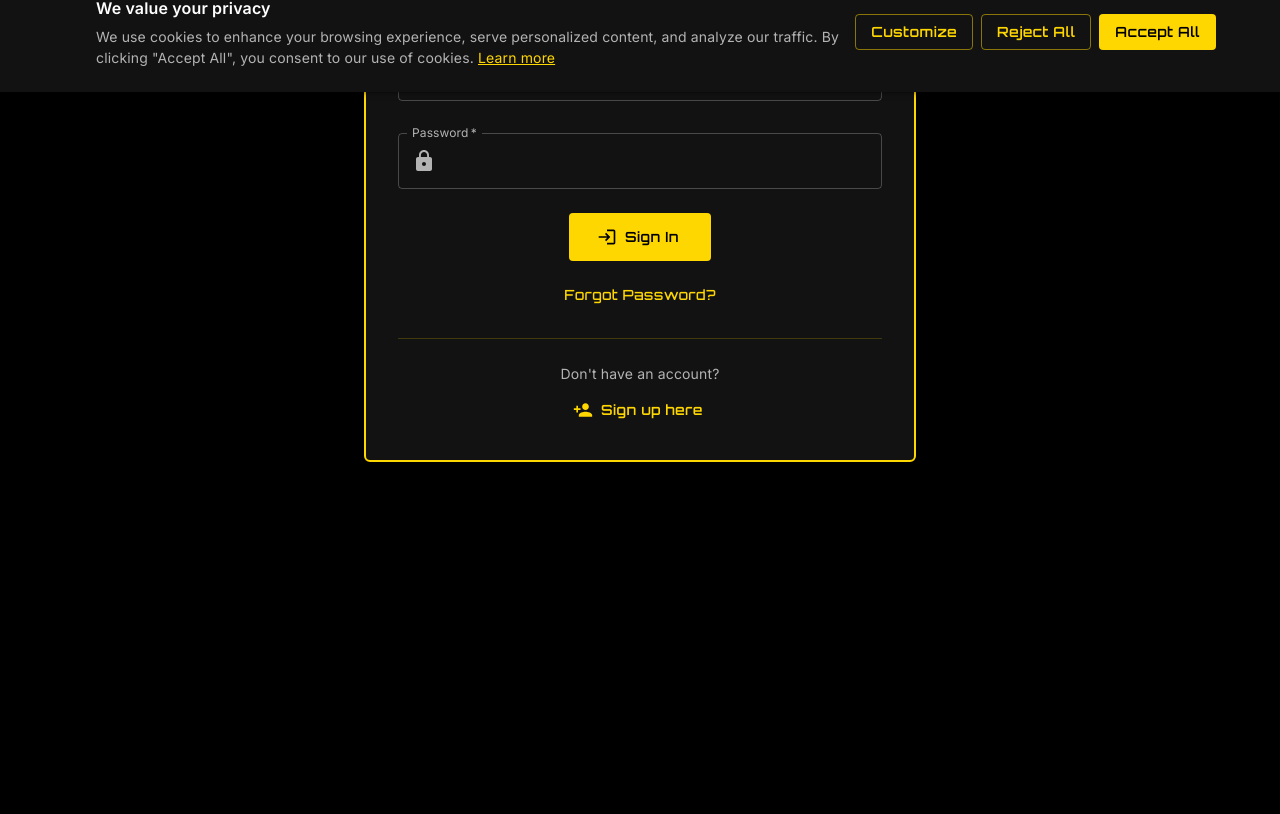
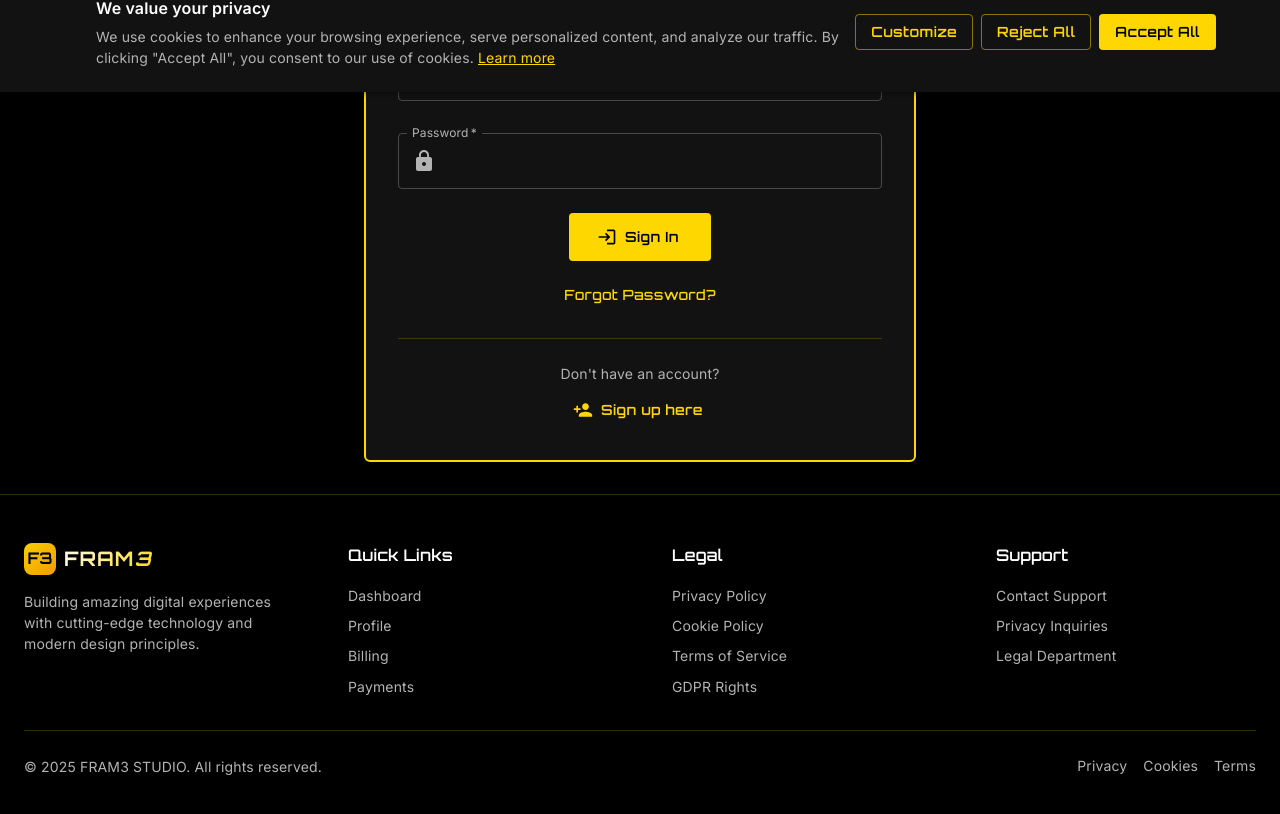
Before and after one commit to chetanfram3/fram3-studio-nextjs, a Next.js app: page /signin in a window 1280 px wide. Shown: the part 708-1522 px from the top of the page. Before the commit the page ends 1202 px from the top, so only its background shows below. Built offline with nearby package versions, Linux system fonts and the light colour scheme; no server answers; some icons are missing; what @mui/material-nextjs would draw is missing.

Commit message:
Inegrate footer

```diff
--- a/src/app/layout.tsx
+++ b/src/app/layout.tsx
@@ -14,7 +14,7 @@ import "./globals.css";
 import { ThemeProvider } from "@/theme";
 import { QueryProvider } from "@/providers/QueryProvider";
 import { getCurrentBrand } from "@/config/brandConfig";
-import CookieConsentBanner from "@/components/legal/CookieConsentBanner";
+import { ClientLayoutWrapper } from "@/components/layout/ClientLayoutWrapper";
 
 // Get current brand for metadata and HTML attributes
 const brand = getCurrentBrand();
@@ -98,8 +98,9 @@ export default function RootLayout({
         <EmotionRegistry options={{ key: "mui" }}>
           <AppRouterCacheProvider>
             <ThemeProvider>
-              <CookieConsentBanner />
-              <QueryProvider>{children}</QueryProvider>
+              <QueryProvider>
+                <ClientLayoutWrapper>{children}</ClientLayoutWrapper>
+              </QueryProvider>
             </ThemeProvider>
           </AppRouterCacheProvider>
         </EmotionRegistry>
```
